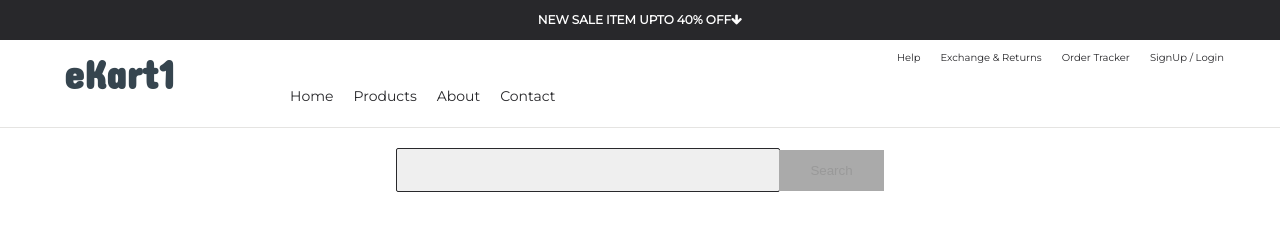
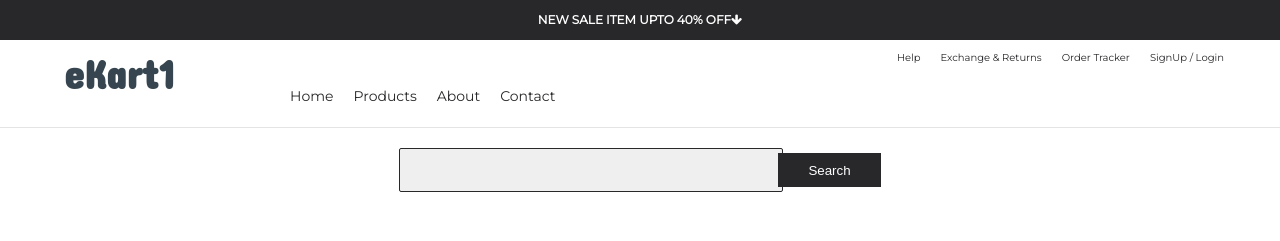
Before and after one commit to khandokar/angular-ekart, an Angular app: page / in a window 1280 px wide. Shown: the top 241 px of the page. Built offline with nearby package versions, Linux system fonts and the light colour scheme.

Commit message:
Search using template reference variable

```diff
--- a/src/app/container/search/search.component.html
+++ b/src/app/container/search/search.component.html
@@ -1,5 +1,7 @@
 <div class="ekart--search--product">
-    <input class="ekart-search-product-input" [(ngModel)]="searchText" (input)="onSearchTextChanged()">
-    <button [ngClass]="{'btn': true, 'btn-search': searchText, 'btn-search-disabled': !searchText }" [disabled]="!searchText">Search</button>
+    <!-- <input class="ekart-search-product-input" [(ngModel)]="searchText" (input)="onSearchTextChanged()"> -->
+    <input class="ekart-search-product-input" #searchInput>
+    <!-- <button [ngClass]="{'btn': true, 'btn-search': searchText, 'btn-search-disabled': !searchText }" [disabled]="!searchText">Search</button> -->
+    <button class="btn btn-search" (click)="updateSearchText(searchInput)">Search</button>
 </div>
 <div class="ekart-search-result-for"><p *ngIf="searchText != ''"><strong>Search result for:</strong> {{ searchText }}</p></div>
--- a/src/app/container/search/search.component.ts
+++ b/src/app/container/search/search.component.ts
@@ -21,8 +21,9 @@ export class SearchComponent {
     this.searchTextChanged.emit(this.searchText);
   }
 
-  updateSearchText(event: any){
-      this.searchText = event.target.value;
-      //console.log(event.target.value);
+  updateSearchText(inputEl: HTMLInputElement){
+      //this.searchText = event.target.value;
+      console.log(inputEl.value);
+      this.searchTextChanged.emit(inputEl.value);
   }
 }
```
